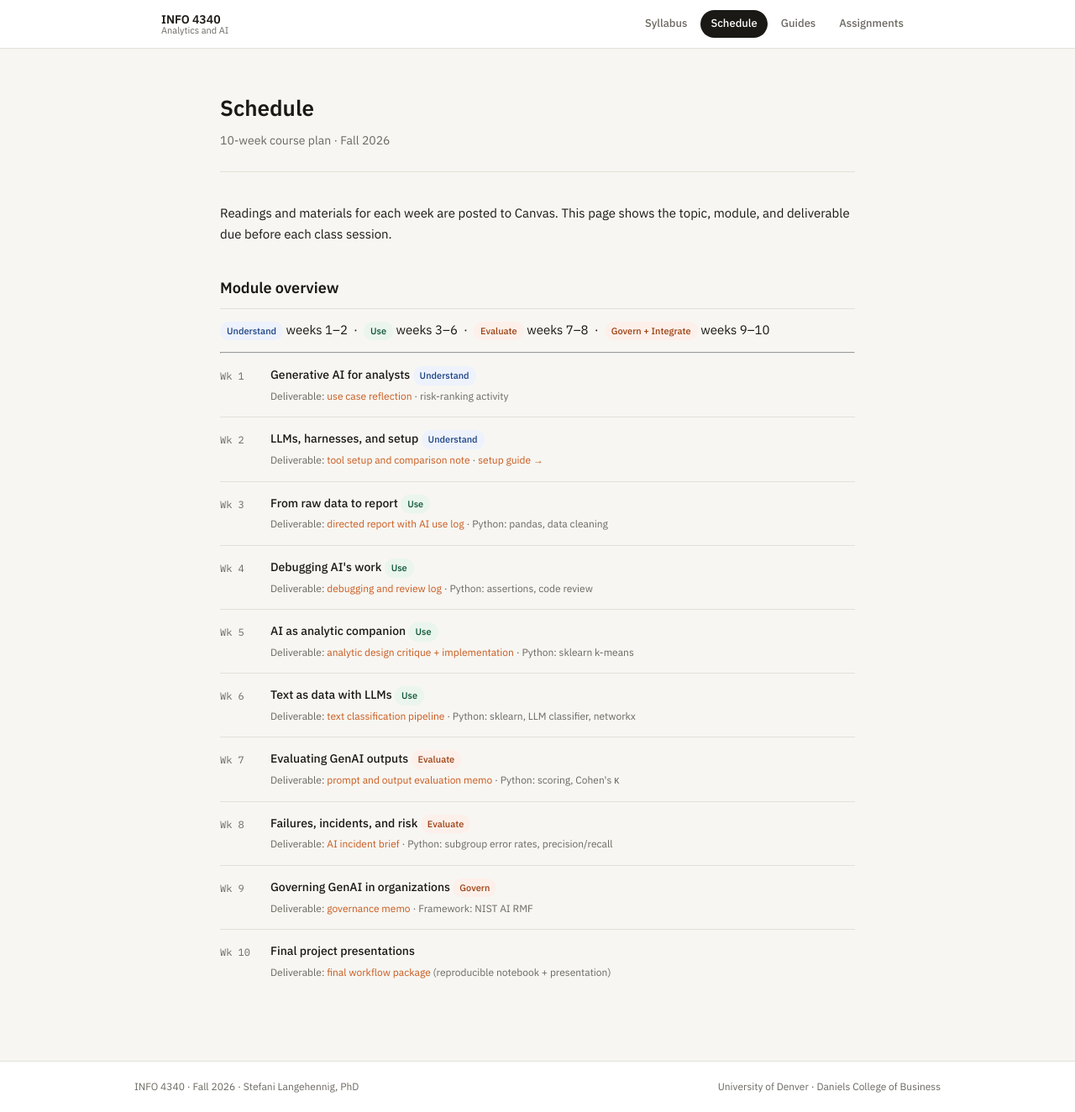
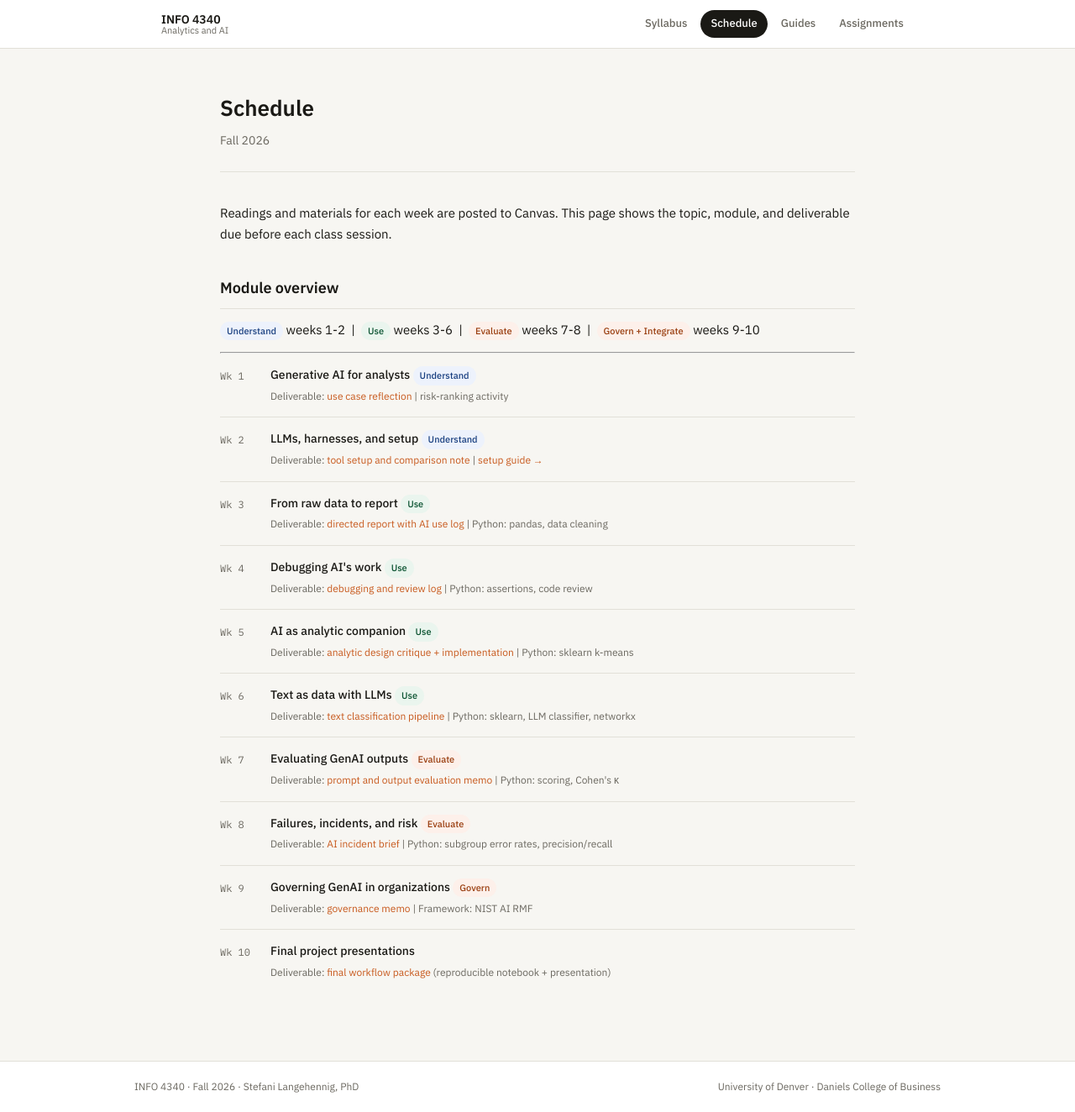
Before and after one commit to steflangehennig/info4340, a Jekyll site: the page built from schedule.md, in a window 1280 px wide and 1324 px high. Shown: the whole window at 84% size. Built offline with Jekyll 4.4.1, drawn with Linux system fonts in a browser that asks for light colours.

Commit message:
update schedule layout

```diff
--- a/schedule.md
+++ b/schedule.md
@@ -1,17 +1,17 @@
 ---
 layout: page
 title: Schedule
-subtitle: 10-week course plan · Fall 2026
+subtitle: Fall 2026
 ---
 
 Readings and materials for each week are posted to Canvas. This page shows the topic, module, and deliverable due before each class session.
 
 ## Module overview
 
-<span class="badge badge-blue">Understand</span> weeks 1–2 &nbsp;·&nbsp;
-<span class="badge badge-green">Use</span> weeks 3–6 &nbsp;·&nbsp;
-<span class="badge badge-orange">Evaluate</span> weeks 7–8 &nbsp;·&nbsp;
-<span class="badge badge-orange">Govern + Integrate</span> weeks 9–10
+<span class="badge badge-blue">Understand</span> weeks 1-2 &nbsp;|&nbsp;
+<span class="badge badge-green">Use</span> weeks 3-6 &nbsp;|&nbsp;
+<span class="badge badge-orange">Evaluate</span> weeks 7-8 &nbsp;|&nbsp;
+<span class="badge badge-orange">Govern + Integrate</span> weeks 9-10
 
 ---
 
@@ -19,7 +19,7 @@ Readings and materials for each week are posted to Canvas. This page shows the t
   <div class="week-num">Wk 1</div>
   <div class="week-content">
     <div class="week-title"><a href="{{ site.baseurl }}/schedule/week-1/">Generative AI for analysts</a> <span class="badge badge-blue">Understand</span></div>
-    <div class="week-meta">Deliverable: <a href="{{ site.baseurl }}/assignments/week-1-reflection/">use case reflection</a> · risk-ranking activity</div>
+    <div class="week-meta">Deliverable: <a href="{{ site.baseurl }}/assignments/week-1-reflection/">use case reflection</a> | risk-ranking activity</div>
   </div>
 </div>
 
@@ -27,7 +27,7 @@ Readings and materials for each week are posted to Canvas. This page shows the t
   <div class="week-num">Wk 2</div>
   <div class="week-content">
     <div class="week-title"><a href="{{ site.baseurl }}/schedule/week-2/">LLMs, harnesses, and setup</a> <span class="badge badge-blue">Understand</span></div>
-    <div class="week-meta">Deliverable: <a href="{{ site.baseurl }}/assignments/week-2-comparison/">tool setup and comparison note</a> · <a href="{{ site.baseurl }}/guides/dev-setup/">setup guide →</a></div>
+    <div class="week-meta">Deliverable: <a href="{{ site.baseurl }}/assignments/week-2-comparison/">tool setup and comparison note</a> | <a href="{{ site.baseurl }}/guides/dev-setup/">setup guide →</a></div>
   </div>
 </div>
 
@@ -35,7 +35,7 @@ Readings and materials for each week are posted to Canvas. This page shows the t
   <div class="week-num">Wk 3</div>
   <div class="week-content">
     <div class="week-title"><a href="{{ site.baseurl }}/schedule/week-3/">From raw data to report</a> <span class="badge badge-green">Use</span></div>
-    <div class="week-meta">Deliverable: <a href="{{ site.baseurl }}/assignments/week-3-report/">directed report with AI use log</a> · Python: pandas, data cleaning</div>
+    <div class="week-meta">Deliverable: <a href="{{ site.baseurl }}/assignments/week-3-report/">directed report with AI use log</a> | Python: pandas, data cleaning</div>
   </div>
 </div>
 
@@ -43,7 +43,7 @@ Readings and materials for each week are posted to Canvas. This page shows the t
   <div class="week-num">Wk 4</div>
   <div class="week-content">
     <div class="week-title"><a href="{{ site.baseurl }}/schedule/week-4/">Debugging AI's work</a> <span class="badge badge-green">Use</span></div>
-    <div class="week-meta">Deliverable: <a href="{{ site.baseurl }}/assignments/week-4-debugging/">debugging and review log</a> · Python: assertions, code review</div>
+    <div class="week-meta">Deliverable: <a href="{{ site.baseurl }}/assignments/week-4-debugging/">debugging and review log</a> | Python: assertions, code review</div>
   </div>
 </div>
 
@@ -51,7 +51,7 @@ Readings and materials for each week are posted to Canvas. This page shows the t
   <div class="week-num">Wk 5</div>
   <div class="week-content">
     <div class="week-title"><a href="{{ site.baseurl }}/schedule/week-5/">AI as analytic companion</a> <span class="badge badge-green">Use</span></div>
-    <div class="week-meta">Deliverable: <a href="{{ site.baseurl }}/assignments/week-5-design/">analytic design critique + implementation</a> · Python: sklearn k-means</div>
+    <div class="week-meta">Deliverable: <a href="{{ site.baseurl }}/assignments/week-5-design/">analytic design critique + implementation</a> | Python: sklearn k-means</div>
   </div>
 </div>
 
@@ -59,7 +59,7 @@ Readings and materials for each week are posted to Canvas. This page shows the t
   <div class="week-num">Wk 6</div>
   <div class="week-content">
     <div class="week-title"><a href="{{ site.baseurl }}/schedule/week-6/">Text as data with LLMs</a> <span class="badge badge-green">Use</span></div>
-    <div class="week-meta">Deliverable: <a href="{{ site.baseurl }}/assignments/week-6-text/">text classification pipeline</a> · Python: sklearn, LLM classifier, networkx</div>
+    <div class="week-meta">Deliverable: <a href="{{ site.baseurl }}/assignments/week-6-text/">text classification pipeline</a> | Python: sklearn, LLM classifier, networkx</div>
   </div>
 </div>
 
@@ -67,7 +67,7 @@ Readings and materials for each week are posted to Canvas. This page shows the t
   <div class="week-num">Wk 7</div>
   <div class="week-content">
     <div class="week-title"><a href="{{ site.baseurl }}/schedule/week-7/">Evaluating GenAI outputs</a> <span class="badge badge-orange">Evaluate</span></div>
-    <div class="week-meta">Deliverable: <a href="{{ site.baseurl }}/assignments/week-7-evaluation/">prompt and output evaluation memo</a> · Python: scoring, Cohen's κ</div>
+    <div class="week-meta">Deliverable: <a href="{{ site.baseurl }}/assignments/week-7-evaluation/">prompt and output evaluation memo</a> | Python: scoring, Cohen's κ</div>
   </div>
 </div>
 
@@ -75,7 +75,7 @@ Readings and materials for each week are posted to Canvas. This page shows the t
   <div class="week-num">Wk 8</div>
   <div class="week-content">
     <div class="week-title"><a href="{{ site.baseurl }}/schedule/week-8/">Failures, incidents, and risk</a> <span class="badge badge-orange">Evaluate</span></div>
-    <div class="week-meta">Deliverable: <a href="{{ site.baseurl }}/assignments/week-8-incident/">AI incident brief</a> · Python: subgroup error rates, precision/recall</div>
+    <div class="week-meta">Deliverable: <a href="{{ site.baseurl }}/assignments/week-8-incident/">AI incident brief</a> | Python: subgroup error rates, precision/recall</div>
   </div>
 </div>
 
@@ -83,7 +83,7 @@ Readings and materials for each week are posted to Canvas. This page shows the t
   <div class="week-num">Wk 9</div>
   <div class="week-content">
     <div class="week-title"><a href="{{ site.baseurl }}/schedule/week-9/">Governing GenAI in organizations</a> <span class="badge badge-orange">Govern</span></div>
-    <div class="week-meta">Deliverable: <a href="{{ site.baseurl }}/assignments/week-9-governance/">governance memo</a> · Framework: NIST AI RMF</div>
+    <div class="week-meta">Deliverable: <a href="{{ site.baseurl }}/assignments/week-9-governance/">governance memo</a> | Framework: NIST AI RMF</div>
   </div>
 </div>
 
```
